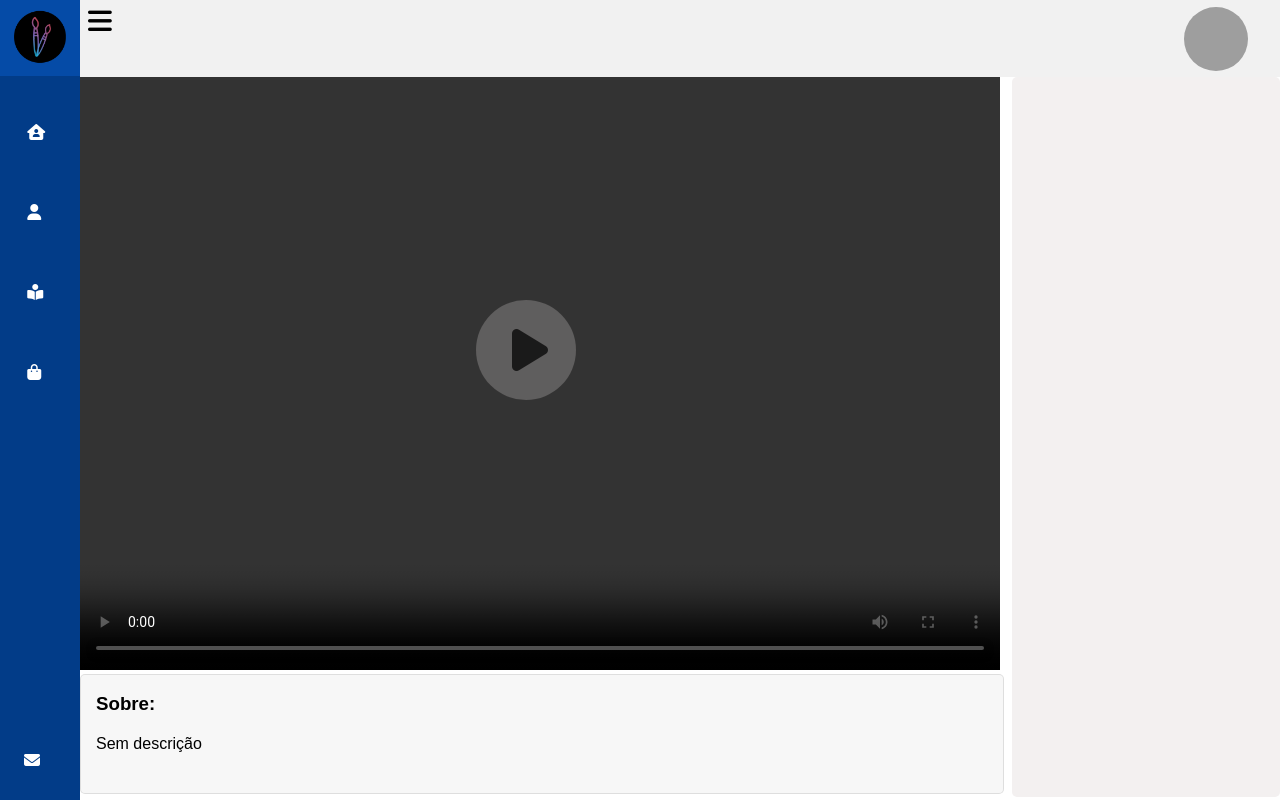
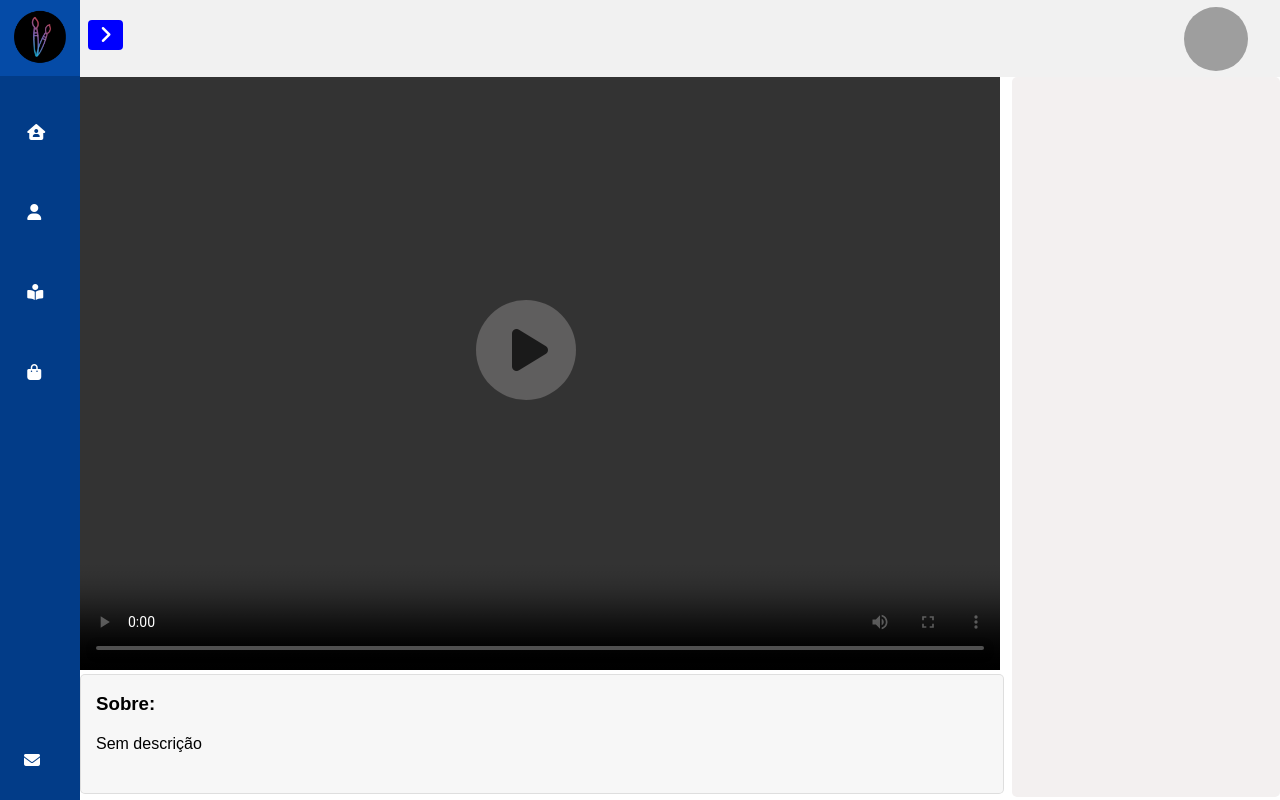
Before and after one commit to MatheusGgit/Site-Educacional, a Django app: template Paginas/templates/Paginas/PlayerVideo.html in a window 1280 px wide. Run offline with Django 4.2, Linux system fonts and the light colour scheme; the template is opened without the code that fills it, so the values that code supplies are empty; some libraries are stand-ins or nearby versions; grey boxes are pictures that could not be loaded.

Commit message:
Readme atualizado

```diff
--- a/Paginas/static/Js/base.js
+++ b/Paginas/static/Js/base.js
@@ -6,7 +6,7 @@ const teste = document.querySelector(".teste")
 const textoMudarTema = document.querySelector('.changeTheme')
 const btnToggleDM = document.body;
 const headerTxt = document.querySelector('.header-Text');
-const menu_bars = document.querySelector('.fa-bars');
+const menu_bars = document.querySelector('.fa-angle-right');
 
 
 toggleBtn.addEventListener('click', function()
@@ -16,10 +16,12 @@ toggleBtn.addEventListener('click', function()
     if (sidebar.className === 'BN BNtoggle')
     {
         menu_bars.style.marginLeft = "18.5rem";
+        menu_bars.style.transform = "rotate(180deg)";
     }
     else
     {
         menu_bars.style.marginLeft = "5.5rem";
+        menu_bars.style.transform = "rotate(0deg)";
     }
 });
 
--- a/Paginas/static/Paginas/Css.css
+++ b/Paginas/static/Paginas/Css.css
@@ -380,22 +380,34 @@
         z-index: 3;
     }
 
-    .fa-bars
+    #flecha
     {
         transition: 600ms ease;
         margin-left: 5.5rem;
         margin-top: 0.5rem;
-        color: black;
-        font-size: 1.7rem;
+        font-size: 20px;
         position: absolute;
-    }
-
-    .fa-bars:hover
+        background: blue;
+        width: 35px;
+        height: 30px;
+        border-radius: 4px;
+        color: white;
+        top: 12px;
+        padding: 5px;
+        /*transform: rotate(180deg);*/
+    }
+
+    .Dark #flecha
+    {
+        background: #6c6b6b;
+    }
+
+     #flecha:hover
     {
         transform: scale(1.2);
     }
 
-    .Dark .fa-bars
+    .Dark #flecha
     {
         color: white;
     }
@@ -1515,5 +1527,4 @@ margin-right: 15px;
     transform: scale(1.1);
     transition: 300ms;
 }
-
 /* fim redefNome */
--- a/templates/base.html
+++ b/templates/base.html
@@ -64,7 +64,7 @@
     </nav>
     <div class="header">
         <button class="btnShow">
-            <i class="fa-solid fa-bars"></i>
+            <i class="fa-solid fa-angle-right" id="flecha"></i>
         </button>
         <h1 onclick="toggleDarkMode()" class="header-Text">{%block TextoHeader%}{%endblock%}</h1>
         <div style="display: flex;">
```
Also changed, not shown: README.md.
